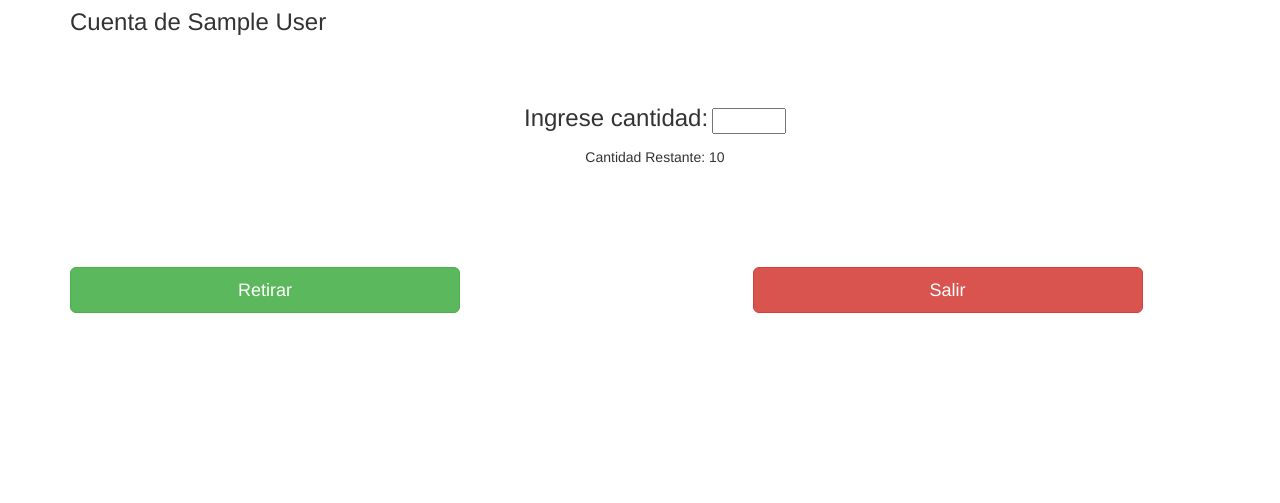
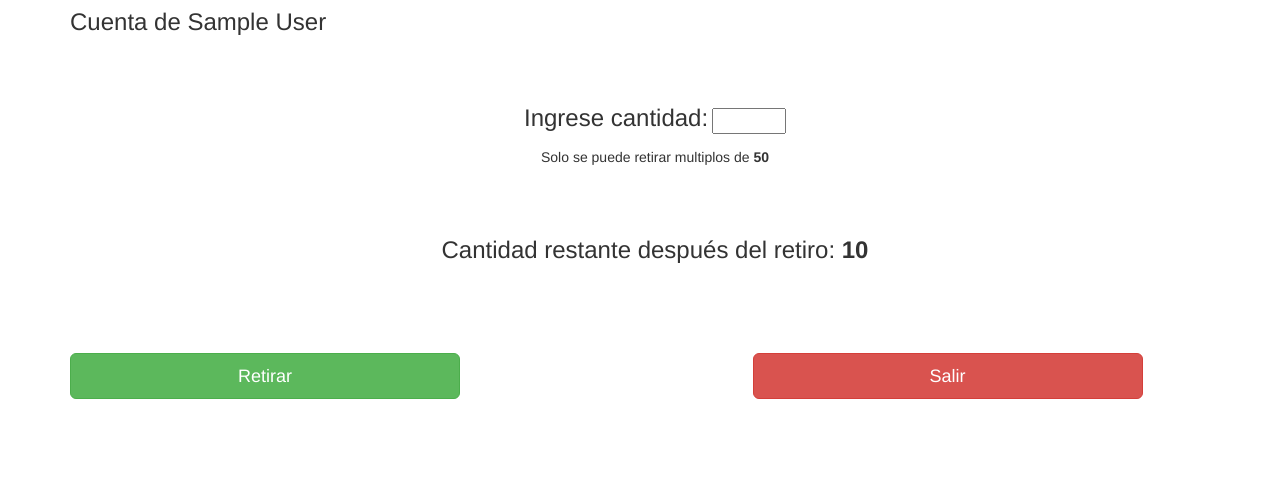
Before and after one commit to JoseCardonaFigueroa/ATM, a Django app: page /retiro/ in a window 1280 px wide; the page is wider, and only the part inside the window is pictured. Shown: the part 51-554 px from the top of that part. Run offline with Django 3.2, Linux system fonts and the light colour scheme; a user stored in the database is signed in; tables that the repository leaves empty hold one stand-in row (values such as "Sample post"); some libraries are stand-ins or nearby versions.

Commit message:
Validaciones en el retiro de dinero

```diff
--- a/Banco/settings.py
+++ b/Banco/settings.py
@@ -23,9 +23,9 @@ BASE_DIR = os.path.dirname(os.path.dirname(os.path.abspath(__file__)))
 SECRET_KEY = 'qh8gvqgj$xu*hay98swnf97@nj+-l&3bxk*g_k(j7fc@_d%&th'
 
 # SECURITY WARNING: don't run with debug turned on in production!
-DEBUG = False
+DEBUG = True
 
-ALLOWED_HOSTS = ['localhost']
+ALLOWED_HOSTS = []
 
 
 # Application definition
--- a/retiro/views.py
+++ b/retiro/views.py
@@ -27,20 +27,21 @@ def confirmar(request):
     if request.POST.get ('monto', ''):
         cuenta = Cuenta.objects.get(user=request.user)
         monto = float(request.POST.get('monto', ''))
-        if cuenta.cantidad_total >= monto:
-            cuenta.cantidad_total = cuenta.cantidad_total - monto
-            cuenta.save()
+        if (monto%5) ==0:
+            if cuenta.cantidad_total >= monto:
+                cuenta.cantidad_total = cuenta.cantidad_total - monto
+                cuenta.save()
 
-            return render_to_response('retiro/confirmar.html',
-                                        context_instance=RequestContext(request,
-                                        {'cantidad_total': cuenta.cantidad_total,
-                                        'monto': monto
-                                        }))
-        else:
-            return HttpResponse('No se pudo realizar el retiro \
-             El monto a retirar es mayor al dinero disponible \
-             Monto: %s \
-             Cantidad disponible: %s' % (monto,cuenta.cantidad_total))
+                return render_to_response('retiro/confirmar.html',
+                                            context_instance=RequestContext(request,
+                                            {'cantidad_total': cuenta.cantidad_total,
+                                            'monto': monto
+                                            }))
+            else:
+                return HttpResponse('No se pudo realizar el retiro \
+                 El monto a retirar es mayor al dinero disponible \
+                 Monto: %s \
+                 Cantidad disponible: %s' % (monto,cuenta.cantidad_total))
 
     else:
         return redirect('/retiro/')
--- a/templates/retiro/retiro.html
+++ b/templates/retiro/retiro.html
@@ -11,16 +11,19 @@
   <br>
 <div  ng-app="">
   <div class="form-group">
-    <label for="monto"><h3>Ingrese cantidad:</h3> </label>
+    <label for="monto"><h3>Ingrese cantidad:</h3></label>
     <input id="monto" name="monto" type="number" ng-model="monto" required min="50" max="{{cantidad_total}}">
+    <p>Solo se puede retirar multiplos de <b>50</b></p>
   </div>
 
-</br>
-Cantidad Restante: &lbrace;&lbrace;{{cantidad_total}}-monto&rbrace;&rbrace;
-</br>
-</div>
 <br>
 <br>
+<br>
+<h3>
+Cantidad restante después del retiro: <b>&lbrace;&lbrace;{{cantidad_total}}-monto&rbrace;&rbrace;</b>
+</h3>
+<br>
+</div>
 <br>
 <br>
 <br>
@@ -38,8 +41,15 @@ Cantidad Restante: &lbrace;&lbrace;{{cantidad_total}}-monto&rbrace;&rbrace;
 <script>
 function asegurar ()
   {
-      rc = confirm("¿Seguro que desea retirar el monto de su cuenta?");
-      return rc;
+    monto = document.getElementById('monto').value;
+    if ((monto%50)==0){
+      rc = confirm("¿Seguro que desea retirar "+ monto +" pesos de su cuenta?");
+    } else {
+      alert("Solo se pueden retirar multiplos de cincuenta");
+      rc = false;
+    }
+
+    return rc;
   }
 </script>
 {% endblock %}
```
Also changed, not shown: templates/accounts/login.html (+7 -0 lines).
